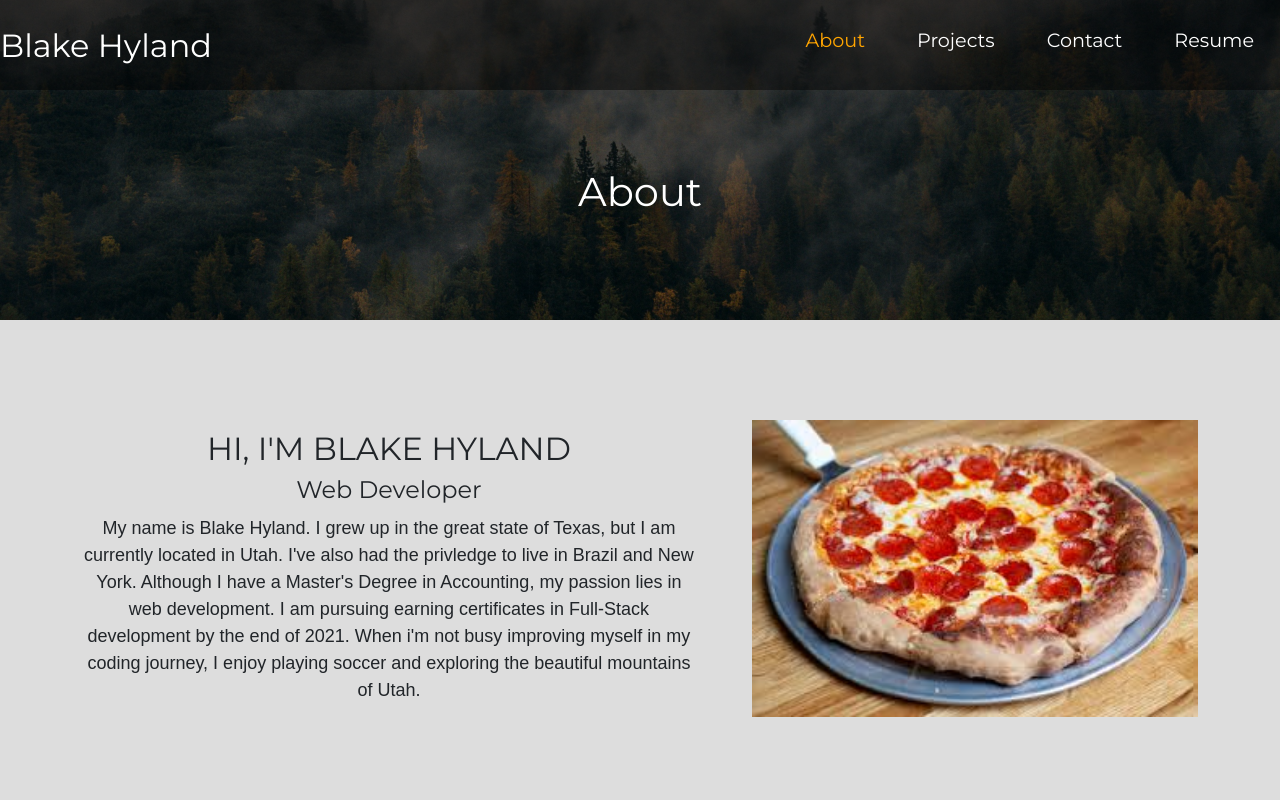
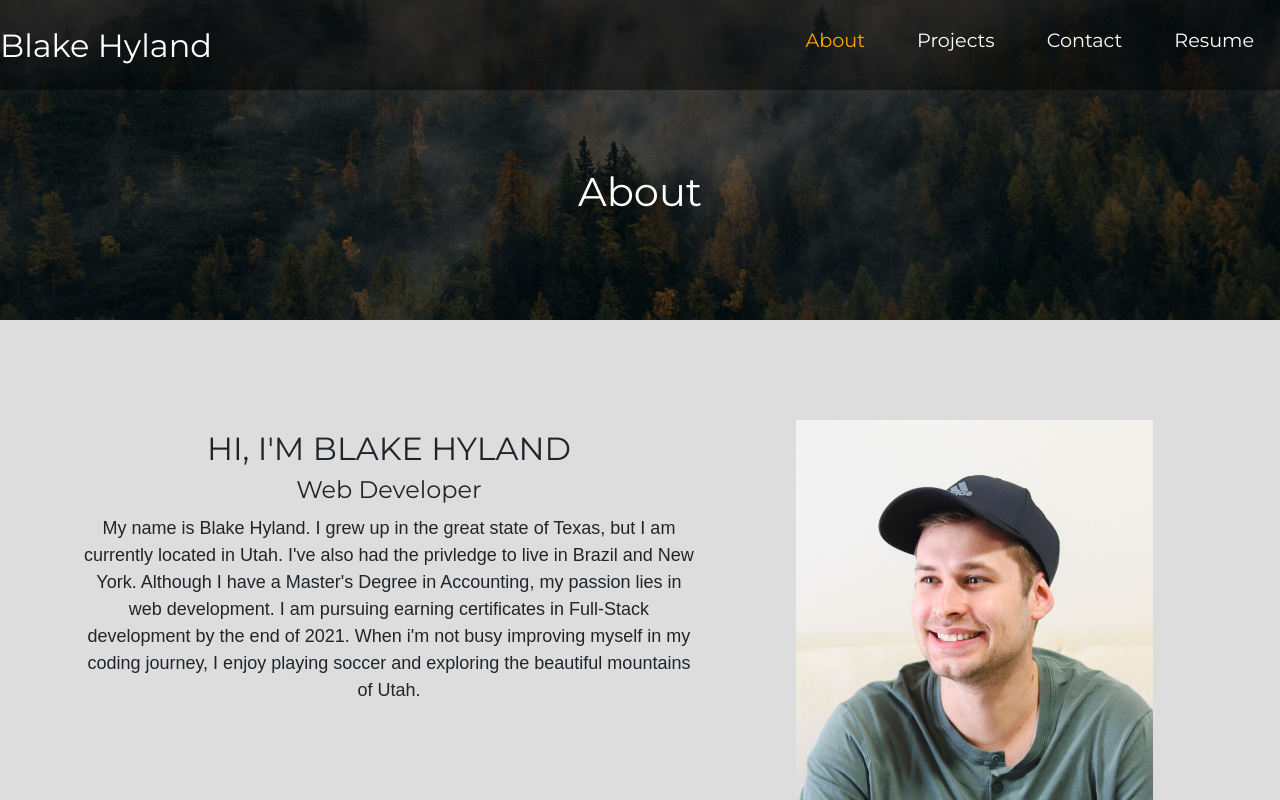
Before and after one commit to bhyland95/React-Portfolio, a React (Create React App) app: page / in a window 1280 px wide. Shown: the top 800 px of the page. Built offline with nearby package versions, Linux system fonts and the light colour scheme.

Commit message:
added profile pic

```diff
--- a/src/components/About/about.css
+++ b/src/components/About/about.css
@@ -22,9 +22,10 @@
 .image-section{
 	float: right;
 	width: 40%;
+	height: 50%;
 }
-.image-section img{
-	width: 100%;
+.resize {
+	width: 80%;
 	height: auto;
 }
 .content-section .title{
--- a/src/components/About/index.js
+++ b/src/components/About/index.js
@@ -22,7 +22,7 @@ function About() {
 
                                 </div>
                                 <div class="image-section">
-                                        <img src={require("../../Assets/Pizza.jpg").default}></img>
+                                        <img className="resize" src={require("../../Assets/Profile.jpg").default}></img>
                                 </div>
                         </div>
                 </div>
```
Also changed, not shown: src/Assets/Pizza.jpg (deleted), src/Assets/Profile.jpg (added).
